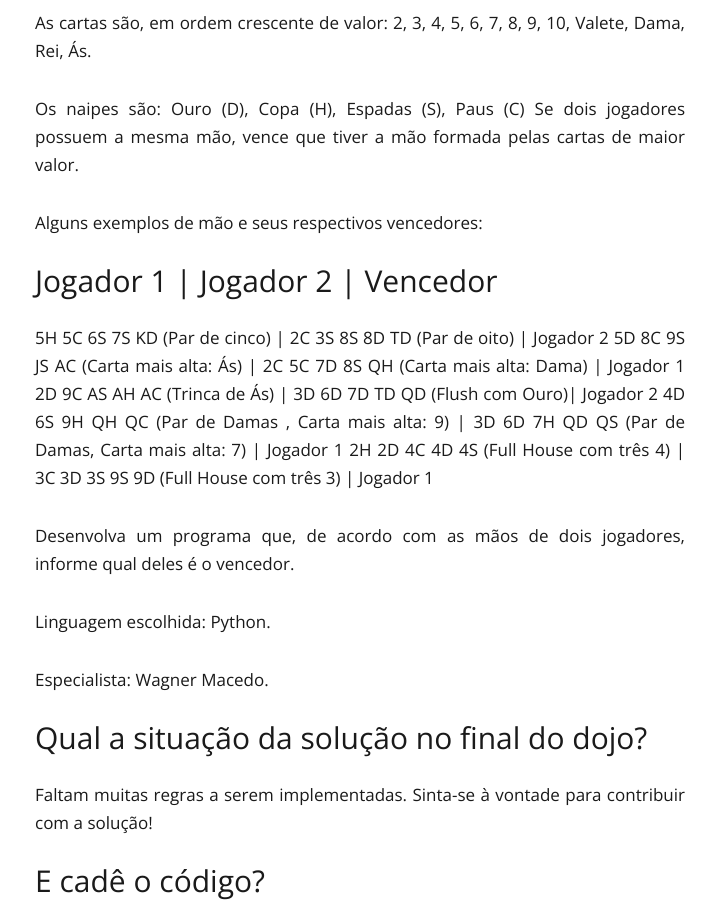
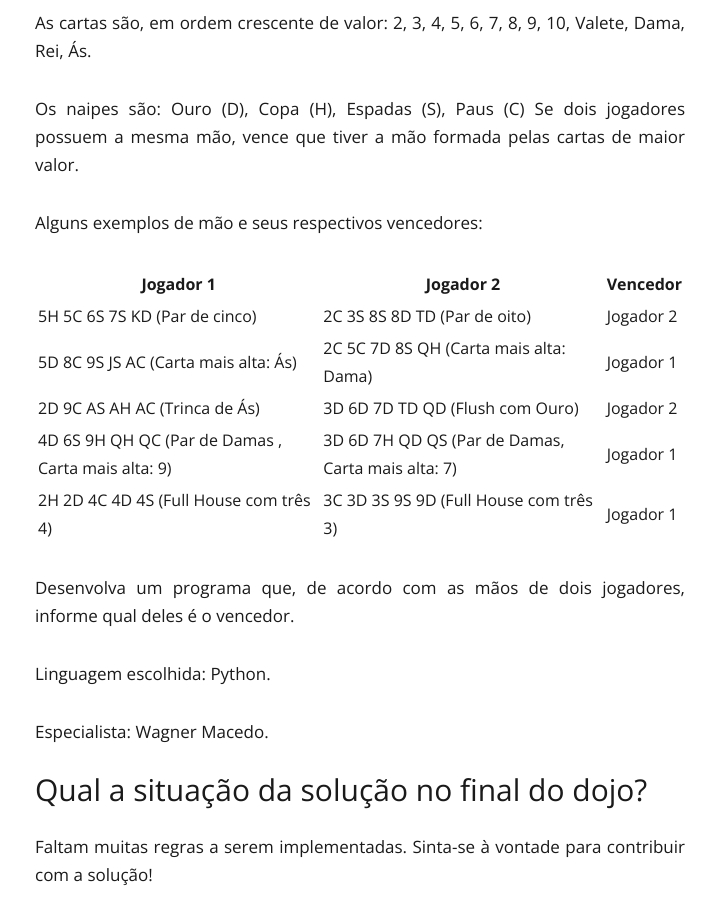
Before and after one commit to dojo-se/dojo-se.github.com, a Jekyll site: the page built from _posts/2014-04-03-coding_dojo.md, in a window 1280 px wide and 900 px high, scrolled down 1474 px. Shown: the whole window, without its empty margins (280-996 px from the left). Built offline with Jekyll 4.4.1, drawn with Linux system fonts in a browser that asks for light colours; Markdown is read by kramdown in place of the engine named in the settings.

```diff
--- a/_posts/2014-04-03-coding_dojo.md
+++ b/_posts/2014-04-03-coding_dojo.md
@@ -32,13 +32,14 @@ Se dois jogadores possuem a mesma mão, vence que tiver a mão formada pelas car
 
 Alguns exemplos de mão e seus respectivos vencedores:
 
-Jogador 1 | Jogador 2 | Vencedor
---------------------------------
-5H 5C 6S 7S KD (Par de cinco) | 2C 3S 8S 8D TD (Par de oito) | Jogador 2
-5D 8C 9S JS AC (Carta mais alta: Ás) | 2C 5C 7D 8S QH (Carta mais alta: Dama) | Jogador 1
-2D 9C AS AH AC (Trinca de Ás) | 3D 6D 7D TD QD (Flush com Ouro)| Jogador 2
-4D 6S 9H QH QC (Par de Damas , Carta mais alta: 9) | 3D 6D 7H QD QS (Par de Damas, Carta mais alta: 7) | Jogador 1
-2H 2D 4C 4D 4S (Full House com três 4) | 3C 3D 3S 9S 9D (Full House com três 3) | Jogador 1
+| Jogador 1 | Jogador 2 | Vencedor |
+|------------|-----------|-----------|
+|5H 5C 6S 7S KD (Par de cinco) | 2C 3S 8S 8D TD (Par de oito) | Jogador 2|
+|5D 8C 9S JS AC (Carta mais alta: Ás) | 2C 5C 7D 8S QH (Carta mais alta: Dama) | Jogador 1|
+|2D 9C AS AH AC (Trinca de Ás) | 3D 6D 7D TD QD (Flush com Ouro)| Jogador 2|
+|4D 6S 9H QH QC (Par de Damas , Carta mais alta: 9) | 3D 6D 7H QD QS (Par de Damas, Carta mais alta: 7) | Jogador 1|
+|2H 2D 4C 4D 4S (Full House com três 4) | 3C 3D 3S 9S 9D (Full House com três 3) | Jogador 1|
+
 
 Desenvolva um programa que, de acordo com as mãos de dois jogadores, informe qual deles é o vencedor.
 
```
